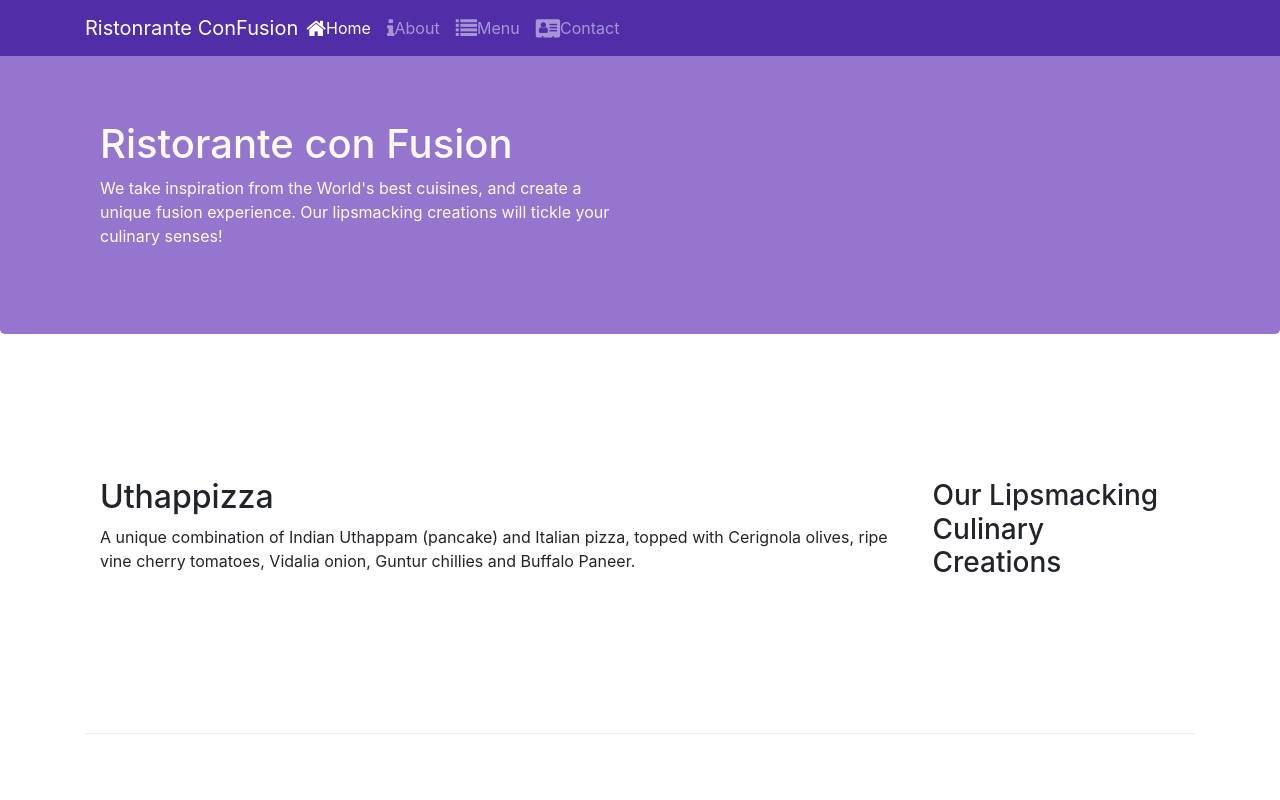
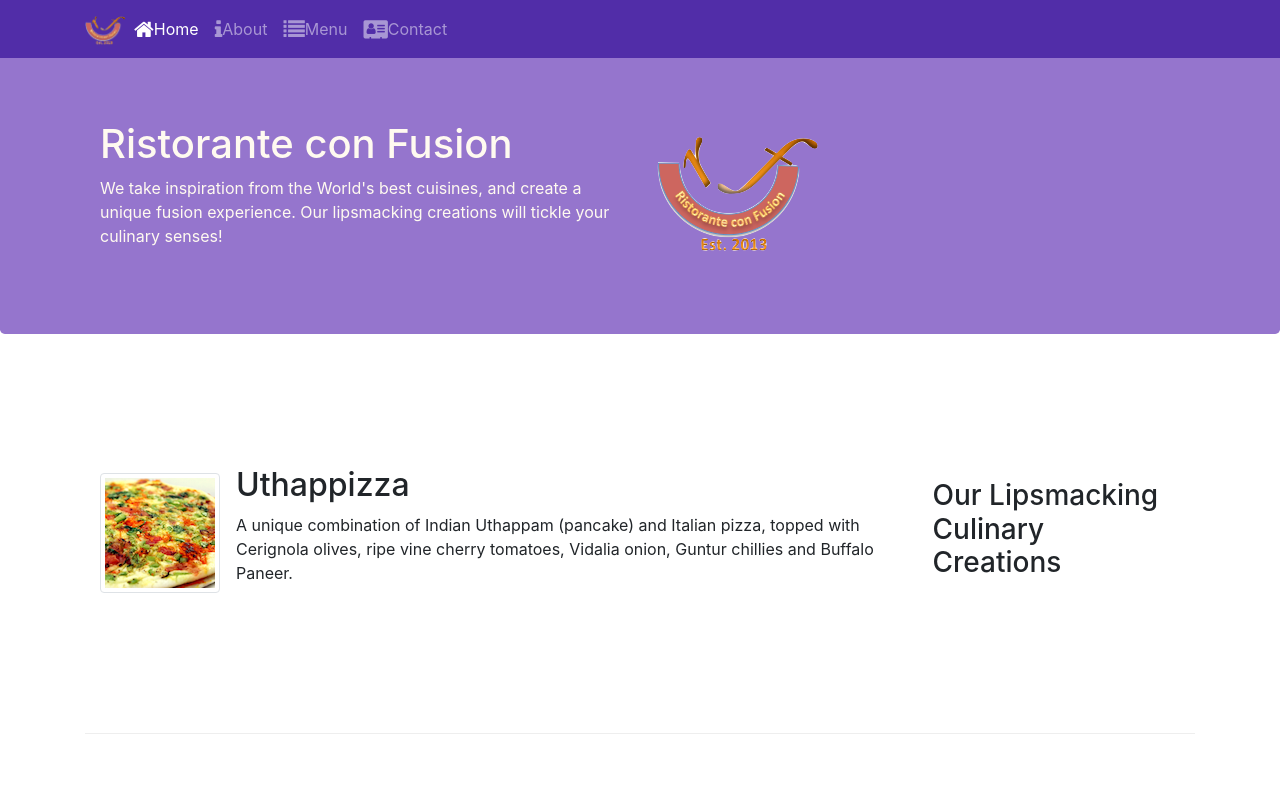
Before and after one commit to akshaya-9/CourseraBootstrapCourseWork, a website: page index.html in a window 1280 px wide. Shown: the top 800 px of the page. Drawn offline with nearby package versions, Linux system fonts and the light colour scheme.

Commit message:
images and media

```diff
--- a/index.html
+++ b/index.html
@@ -21,7 +21,7 @@
             <button class="navbar-toggler" type="button" data-toggle="collapse" data-target="#Navbar">
                 <span class="navbar-toggler-icon"></span>
             </button>
-            <a class="navbar-brand mr-auto" href="#">Ristonrante ConFusion</a>
+            <a class="navbar-brand mr-auto" href="#"><img src="image\img\logo.png" height="30" width="41" ></a>
             <div class="collapse navbar-collapse" id=Navbar>
 
                 <ul class="navbar-nav mr-auto">
@@ -44,7 +44,9 @@
                     <p>We take inspiration from the World's best cuisines, and create a unique fusion experience. Our
                         lipsmacking creations will tickle your culinary senses!</p>
                 </div>
-                <div class="col-12 col-sm">
+                <div class="col-12 col-sm align-self-center" >
+                    <img src="image\img\logo.png" class="image-fluid">
+
                 </div>
             </div>
         </div>
@@ -56,9 +58,16 @@
                 <h3>Our Lipsmacking Culinary Creations</h3>
             </div>
             <div class="col col-sm col-md order-sm-first">
-                <h2>Uthappizza</h2>
+                <div class="media">
+                    <img class="d-flex mr-3 img-thumbnail align-self-center"  src="image\img\uthappizza.png" alt="uthappizza">
+                    <div class="media-body">
+                        <h2 class="mt-0">Uthappizza</h2>
                     <p>A unique combination of Indian Uthappam (pancake) and Italian pizza, topped with Cerignola olives,
                         ripe vine cherry tomatoes, Vidalia onion, Guntur chillies and Buffalo Paneer.</p>
+                    </div>
+
+                </div>
+
             </div>
         </div>
 
@@ -80,11 +89,17 @@
                 <h3>Meet our Culinary Specialists</h3>
             </div>
             <div class="col col-sm col-md order-sm-first">
-                <h2>Alberto Somayya</h2>
+                <div class="media">
+                    <img class="d-flex mr-3 img-thumbnail align-self-center" src ="image\img\alberto.png" alt="alberto">
+                    <div class="media-body">
+                        <h2 class="mt-0">Alberto Somayya</h2>
                         <h4>Executive Chef</h4>
                         <p>Award winning three-star Michelin chef with wide International experience having worked closely with
                             whos-who in the culinary world, he specializes in creating mouthwatering Indo-Italian fusion
                             experiences. </p>
+                    </div>
+                </div>
+
             </div>
         </div>
     </div>
```
Also changed, not shown: aboutus.html (+3 -1 lines), contactus.html (+3 -1 lines), image/img/alberto.png (added), image/img/buffet.png (added), image/img/logo.png (added), image/img/uthappizza.png (added), 2 other files. Lines whose indentation alone changed are shown as unchanged.
